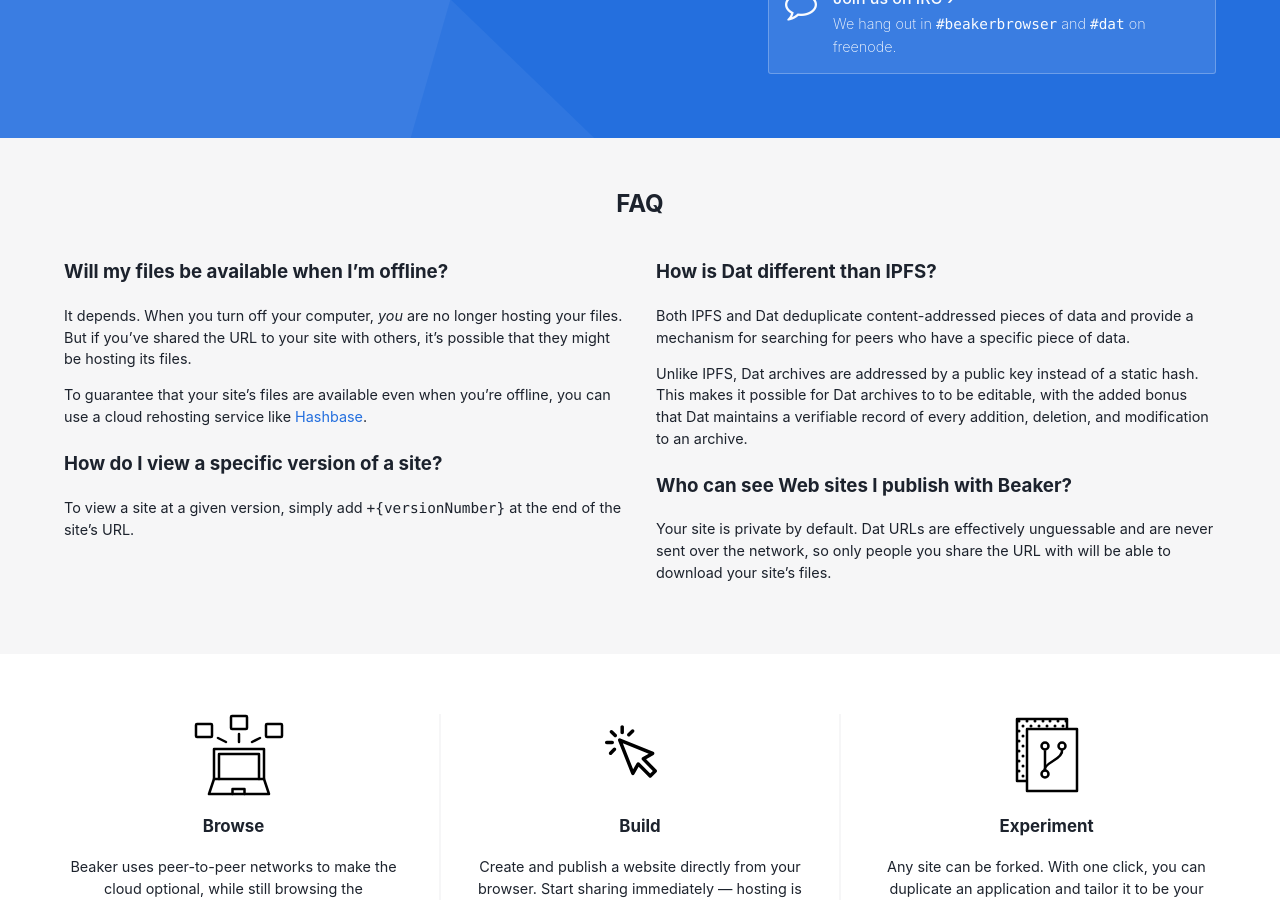
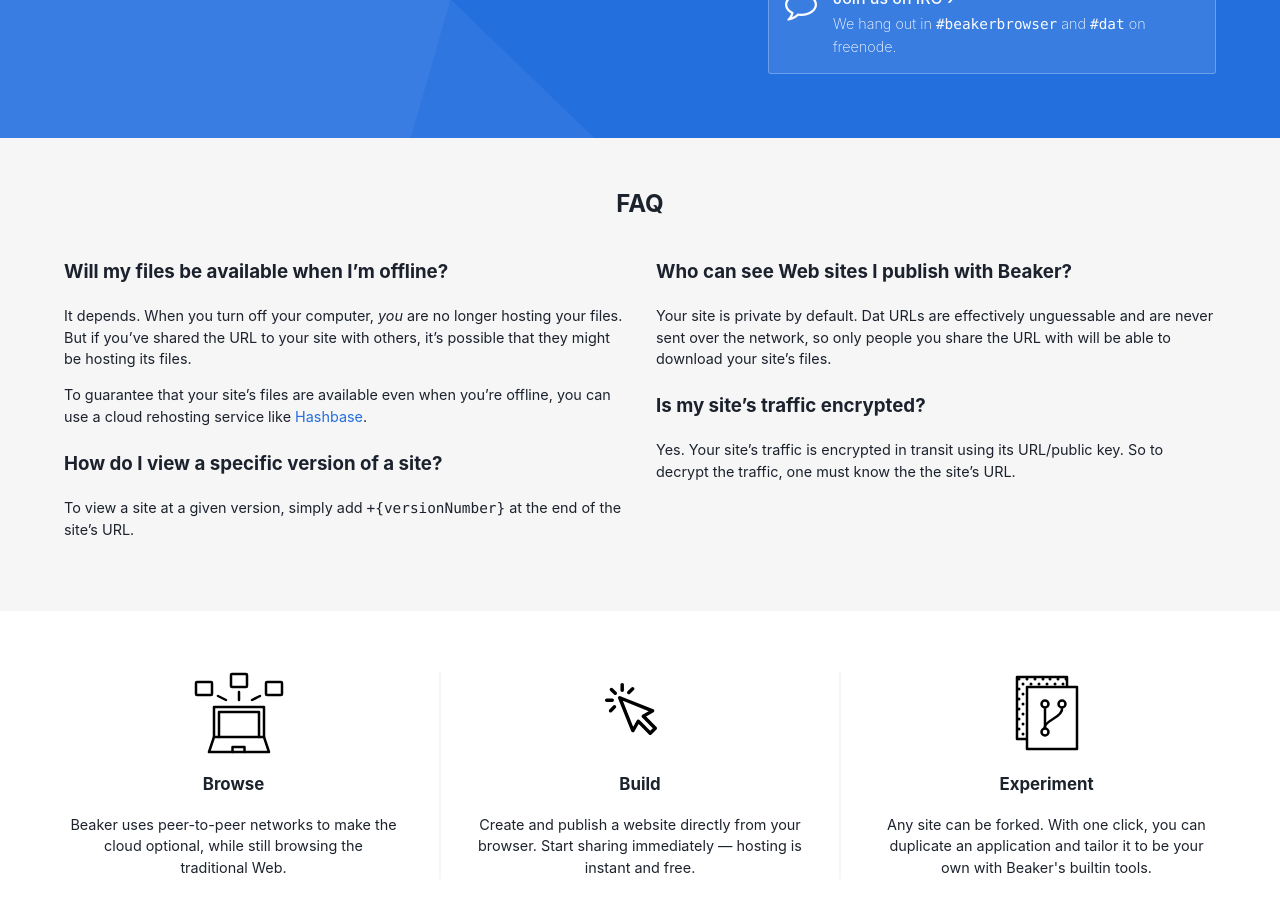
Before and after one commit to beakerbrowser/beakerbrowser.com, a Jekyll site: the page built from index.html, in a window 1280 px wide and 900 px high, scrolled down 392 px. Built offline with Jekyll 4.4.1, drawn with Linux system fonts in a browser that asks for light colours.

Commit message:
Remove IPFS FAQ

```diff
--- a/_data/faq.yml
+++ b/_data/faq.yml
@@ -13,17 +13,13 @@
     "<p>To view a site at a given version, simply add <code>+{versionNumber}</code>
      at the end of the site’s URL.</p>"
 -
-  question: "How is Dat different than IPFS?"
-  answer:
-    "<p>Both IPFS and Dat deduplicate content-addressed pieces of data and
-     provide a mechanism for searching for peers who have a specific piece of
-     data.</p><p>Unlike IPFS, Dat archives are addressed by a public key
-     instead of a static hash. This makes it possible for Dat archives to
-     to be editable, with the added bonus that Dat maintains a verifiable
-     record of every addition, deletion, and modification to an archive.</p>"
--
   question: "Who can see Web sites I publish with Beaker?"
   answer:
     "<p>Your site is private by default. Dat URLs are effectively unguessable and
      are never sent over the network, so only people you share the URL with will
      be able to download your site’s files.</p>"
+-
+  question: "Is my site’s traffic encrypted?"
+  answer:
+    "Yes. Your site’s traffic is encrypted in transit using its URL/public key.
+     So to decrypt the traffic, one must know the the site’s URL."
```
